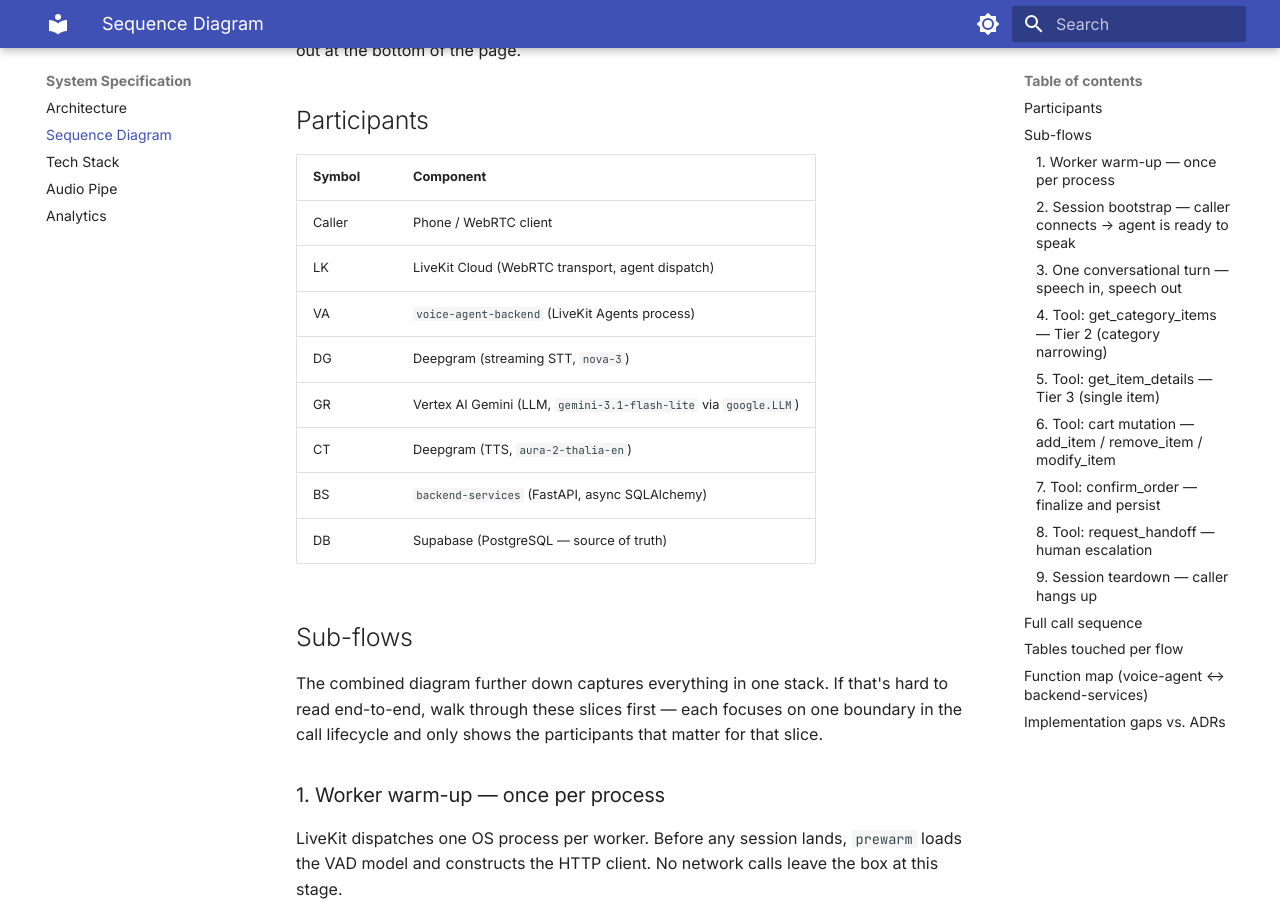
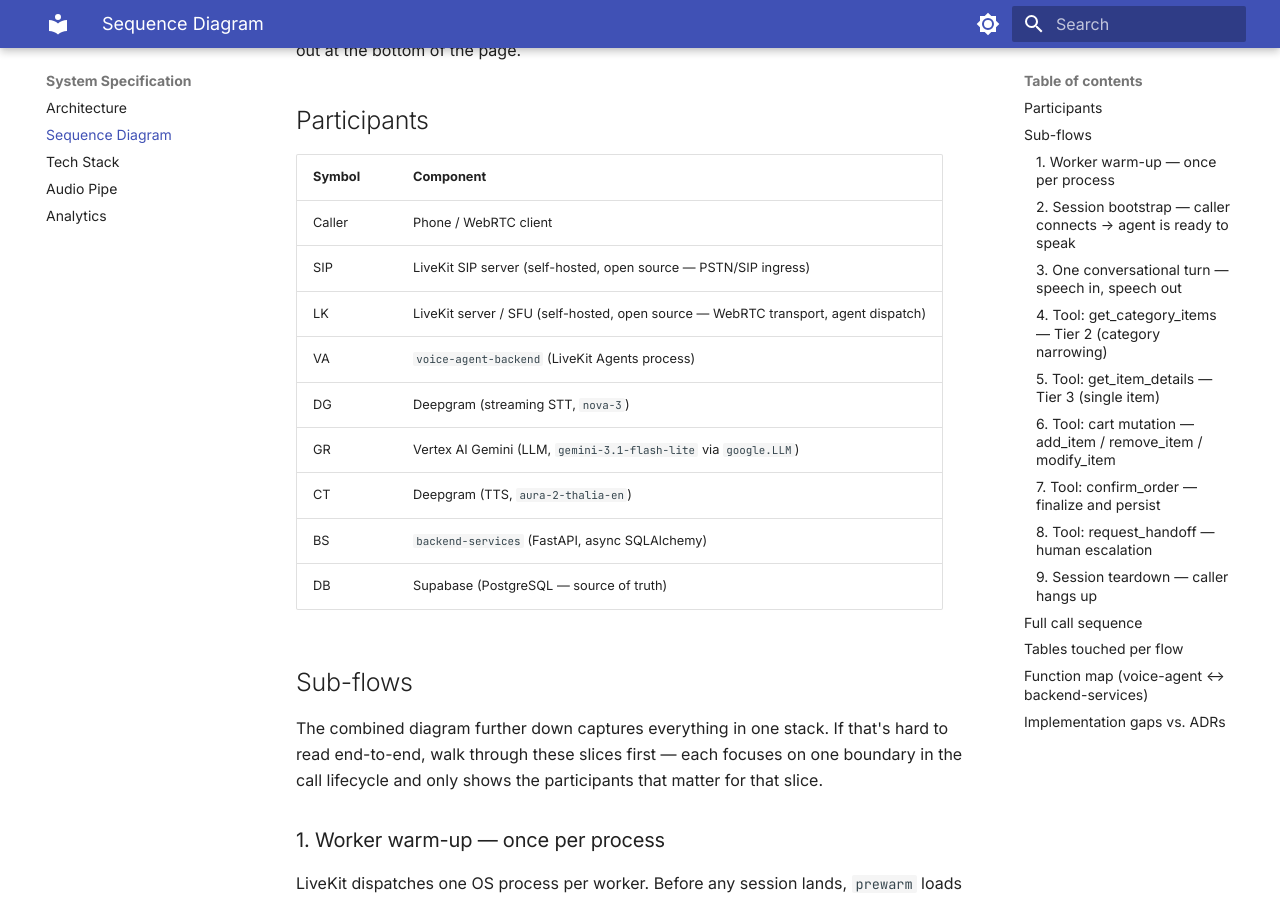
Before and after one commit to voco-dine/org-wiki, an MkDocs documentation site: the page built from docs/system-specification/sequence.md, in a window 1280 px wide and 900 px high, scrolled down 318 px. Built offline with MkDocs 1.6.1 and Material for MkDocs 9.7.7, drawn with Linux system fonts in a browser that asks for light colours.

Commit message:
docs(sequence): self-hosted LiveKit SIP + SFU at call entry points
We don't use LiveKit Cloud — telephony runs through the open-source
LiveKit SIP server and media through the self-hosted open-source
LiveKit server/SFU. Update the sequence diagrams accordingly:

- Add a SIP participant (PSTN/SIP ingress) and relabel LK as the
  self-hosted SFU in the participant legend
- Show PSTN-vs-WebRTC ingress at session bootstrap and the full-call
  session-start (SIP INVITE → bridge into room, or direct WebRTC)
- Mirror the same branch at session teardown (BYE → end SIP participant)
- Relabel transport in the warm-up and per-turn sub-flows

Co-Authored-By: Claude Opus 4.8 (1M context) <noreply@anthropic.com>

````diff
--- a/docs/system-specification/sequence.md
+++ b/docs/system-specification/sequence.md
@@ -7,7 +7,8 @@ End-to-end sequence for one phone/WebRTC call through the VocoDine stack. Reflec
 | Symbol | Component |
 |---|---|
 | Caller | Phone / WebRTC client |
-| LK | LiveKit Cloud (WebRTC transport, agent dispatch) |
+| SIP | LiveKit SIP server (self-hosted, open source — PSTN/SIP ingress) |
+| LK | LiveKit server / SFU (self-hosted, open source — WebRTC transport, agent dispatch) |
 | VA | `voice-agent-backend` (LiveKit Agents process) |
 | DG | Deepgram (streaming STT, `nova-3`) |
 | GR | Vertex AI Gemini (LLM, `gemini-3.1-flash-lite` via `google.LLM`) |
@@ -25,7 +26,7 @@ LiveKit dispatches one OS process per worker. Before any session lands, `prewarm
 
 ```mermaid
 sequenceDiagram
-    participant LK as LiveKit Cloud
+    participant LK as LiveKit server (self-hosted)
     participant VA as voice-agent-backend
 
     LK->>VA: spawn worker process
@@ -42,13 +43,19 @@ Everything that has to happen *before* the agent can take its first turn. Three
 ```mermaid
 sequenceDiagram
     actor Caller
-    participant LK as LiveKit Cloud
+    participant SIP as LiveKit SIP server
+    participant LK as LiveKit SFU (self-hosted)
     participant VA as voice-agent-backend
     participant CT as Deepgram
     participant BS as backend-services
     participant DB as Supabase
 
-    Caller->>LK: WebRTC / SIP connect
+    alt phone (PSTN)
+        Caller->>SIP: SIP INVITE
+        SIP->>LK: bridge call into room (SIP participant)
+    else WebRTC client
+        Caller->>LK: WebRTC connect
+    end
     LK->>VA: dispatch → my_agent(ctx)
 
     VA->>BS: BackendClient.health_check()<br/>GET /health/
@@ -80,7 +87,7 @@ The per-utterance loop. The LLM either replies directly (happy path shown here)
 ```mermaid
 sequenceDiagram
     actor Caller
-    participant LK as LiveKit Cloud
+    participant LK as LiveKit SFU (self-hosted)
     participant VA as voice-agent-backend
     participant DG as Deepgram
     participant GR as Gemini
@@ -211,10 +218,16 @@ sequenceDiagram
 ```mermaid
 sequenceDiagram
     actor Caller
-    participant LK as LiveKit Cloud
+    participant SIP as LiveKit SIP server
+    participant LK as LiveKit SFU (self-hosted)
     participant VA as voice-agent-backend
 
-    Caller->>LK: hangup
+    alt phone (PSTN)
+        Caller->>SIP: hangup (BYE)
+        SIP->>LK: end SIP participant
+    else WebRTC client
+        Caller->>LK: hangup
+    end
     LK->>VA: room disconnect
     VA->>VA: BackendClient.aclose()<br/>(httpx pool teardown)
     Note right of VA: ⚠ no drain of in-flight<br/>fire-and-forget log_event tasks
@@ -226,7 +239,8 @@ sequenceDiagram
 sequenceDiagram
     autonumber
     actor Caller
-    participant LK as LiveKit Cloud
+    participant SIP as LiveKit SIP server
+    participant LK as LiveKit SFU (self-hosted)
     participant VA as voice-agent-backend
     participant DG as Deepgram
     participant GR as Gemini
@@ -241,7 +255,12 @@ sequenceDiagram
 
     rect rgb(230, 240, 255)
     Note over Caller,DB: Session start (per call)
-    Caller->>LK: WebRTC / SIP connect
+    alt phone (PSTN)
+        Caller->>SIP: SIP INVITE
+        SIP->>LK: bridge call into room (SIP participant)
+    else WebRTC client
+        Caller->>LK: WebRTC connect
+    end
     LK->>VA: dispatch → my_agent(ctx)
 
     VA->>BS: BackendClient.health_check()<br/>GET /health/
@@ -348,7 +367,12 @@ sequenceDiagram
 
     rect rgb(255, 230, 230)
     Note over Caller,DB: Session end
-    Caller->>LK: hangup
+    alt phone (PSTN)
+        Caller->>SIP: hangup (BYE)
+        SIP->>LK: end SIP participant
+    else WebRTC client
+        Caller->>LK: hangup
+    end
     LK->>VA: room disconnect
     VA->>VA: BackendClient.aclose()<br/>(httpx pool teardown)
     end
````
